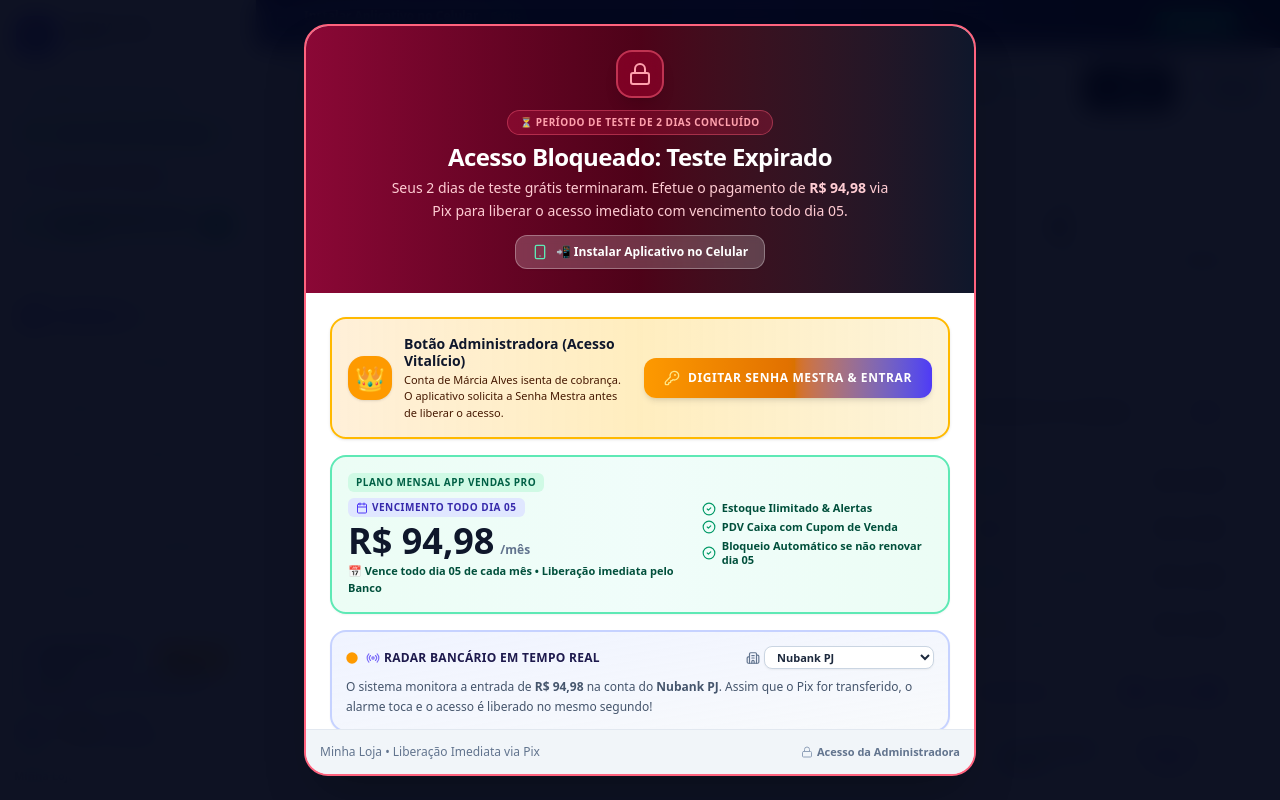
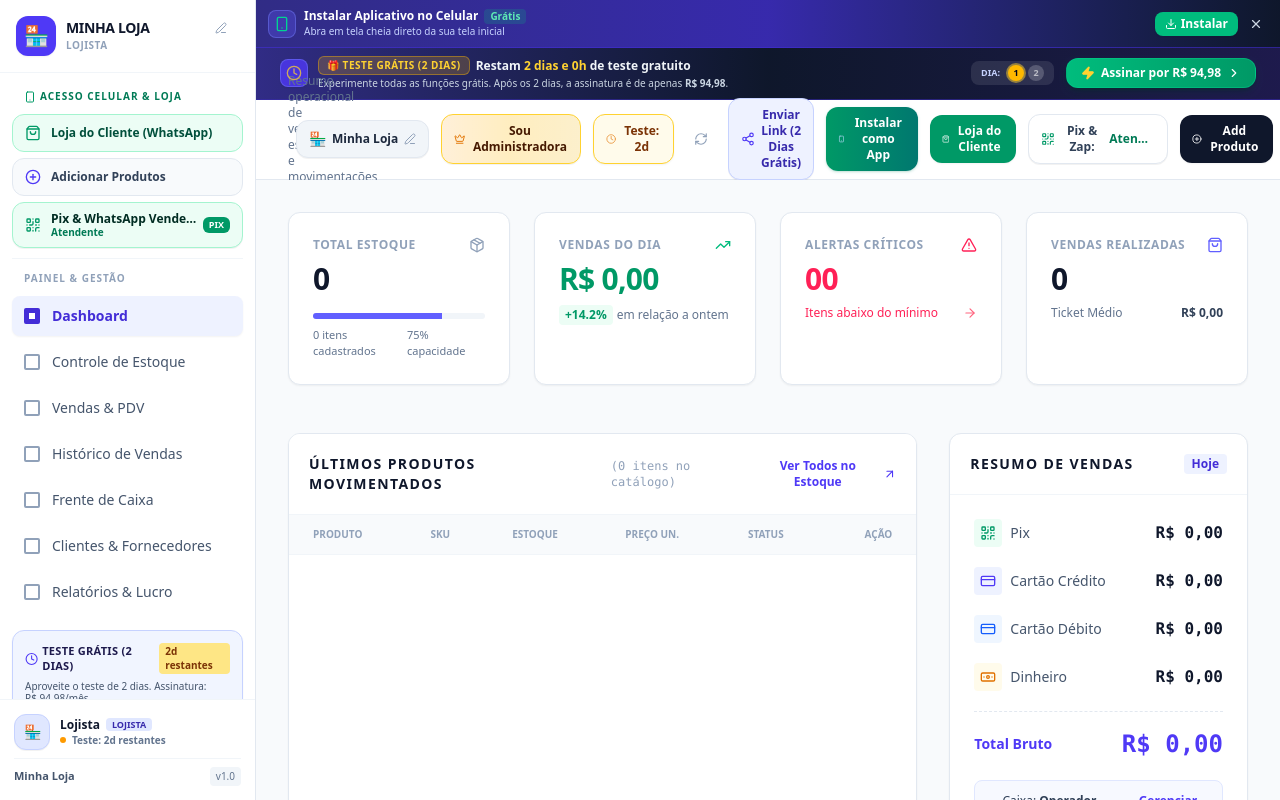
Before and after one commit to marciaalves050709-blip/Apvendas1, a React (Vite) app: page / in a window 1280 px wide. Built offline with nearby package versions, Linux system fonts and the light colour scheme.

Commit message:
feat: implement 2-day free trial for new users
Introduce a 2-day trial period for new accounts to improve onboarding. Added a share button in the header to allow users to easily invite others, and updated subscription logic to grant temporary access to non-paid users.

```diff
--- a/public/sw.js
+++ b/public/sw.js
@@ -1,5 +1,5 @@
-// appvendas Service Worker (PWA) - Version 17 (Fresh Network-First Cache)
-const CACHE_NAME = 'appvendas-pwa-v17';
+// appvendas Service Worker (PWA) - Version 18 (Fresh Network-First Cache)
+const CACHE_NAME = 'appvendas-pwa-v18';
 const PRECACHE_ASSETS = [
   '/',
   '/index.html',
--- a/src/components/layout/Header.tsx
+++ b/src/components/layout/Header.tsx
@@ -19,7 +19,8 @@ import {
   Edit3,
   Building2,
   Users,
-  QrCode
+  QrCode,
+  Share2
 } from 'lucide-react';
 import { formatCurrency } from '../../utils/pixHelper';
 import { PWAInstallButton } from '../pwa/PWAInstallButton';
@@ -53,6 +54,32 @@ export const Header: React.FC = () => {
   } = useApp();
 
   const [showCleanConfirm, setShowCleanConfirm] = useState(false);
+
+  const handleShareApp = async () => {
+    const shareUrl = window.location.origin;
+    const shareData = {
+      title: 'appvendas - Teste Grátis de 2 Dias',
+      text: 'Acesse o aplicativo appvendas com 2 dias de teste grátis (Estoque, PDV, Comprovante e Loja WhatsApp)!',
+      url: shareUrl
+    };
+
+    try {
+      if (navigator.share && navigator.canShare && navigator.canShare(shareData)) {
+        await navigator.share(shareData);
+        showToast('success', 'Compartilhado com Sucesso!', 'Link do aplicativo compartilhado.');
+      } else {
+        await navigator.clipboard.writeText(shareUrl);
+        showToast('success', '🔗 Link Copiado!', 'Envie este link para novos usuários. Ao abrir, eles terão 2 dias de teste grátis!');
+      }
+    } catch {
+      try {
+        await navigator.clipboard.writeText(shareUrl);
+        showToast('success', '🔗 Link Copiado!', 'Envie este link para novos usuários. Ao abrir, eles terão 2 dias de teste grátis!');
+      } catch {
+        showToast('info', 'Link do App:', shareUrl);
+      }
+    }
+  };
 
   const lowStockCount = products.filter(p => p.currentStock <= p.minStock).length;
 
@@ -188,6 +215,18 @@ export const Header: React.FC = () => {
           title="Recarregar versão mais recente do aplicativo"
         >
           <RefreshCw className="w-3.5 h-3.5" />
+        </button>
+
+        {/* Share App Link with 2 Days Free Trial */}
+        <button
+          type="button"
+          onClick={handleShareApp}
+          className="flex px-2 sm:px-3 py-1.5 sm:py-2 bg-indigo-50 hover:bg-indigo-100 text-indigo-800 border border-indigo-200 hover:border-indigo-300 rounded-xl font-bold text-xs items-center gap-1 sm:gap-1.5 transition-all shadow-2xs cursor-pointer active:scale-95"
+          title="Compartilhar link do aplicativo para novos clientes (com 2 dias de teste grátis!)"
+        >
+          <Share2 className="w-3.5 h-3.5 text-indigo-600 shrink-0" />
+          <span className="hidden sm:inline">Enviar Link (2 Dias Grátis)</span>
+          <span className="sm:hidden font-bold">Enviar Link</span>
         </button>
 
         {/* PWA Install Button for Mobile & Desktop */}
--- a/src/components/subscription/TrialBanner.tsx
+++ b/src/components/subscription/TrialBanner.tsx
@@ -111,8 +111,8 @@ export const TrialBanner: React.FC = () => {
     );
   }
 
-  if (!isSubscribed && !isAdmin && !isMasterAdmin) {
-    // AccessPaywall covers the entire screen for unpaid users
+  if (!isSubscribed && !isAdmin && !isMasterAdmin && !isTrialActive) {
+    // AccessPaywall covers the entire screen for unpaid users whose trial has expired
     return null;
   }
 
--- a/src/context/AppContext.tsx
+++ b/src/context/AppContext.tsx
@@ -276,9 +276,9 @@ export const MASTER_ADMIN_LIFETIME_SUBSCRIPTION: SubscriptionState = {
 export const DEFAULT_SUBSCRIPTION: SubscriptionState = {
   isSubscribed: false,
   trialStartDate: new Date().toISOString(),
-  trialDurationDays: 0,
+  trialDurationDays: 2,
   planPrice: 94.98,
-  planName: 'Plano Pro (Estoque + PDV + Loja WhatsApp)',
+  planName: 'Plano Pro (2 Dias Grátis de Teste)',
 };
 
 export const DEFAULT_SELLERS: SellerProfile[] = [
@@ -639,15 +639,20 @@ export const AppProvider: React.FC<{ children: React.ReactNode }> = ({ children
     }
   }, [isAdmin, isTestBlockMode]);
 
-  // Subscription state (Unpaid users are strictly blocked until Pix payment)
+  // Subscription state:
+  // New users automatically get 2 days of free trial (48 hours).
+  // Master admin has permanent lifetime access with master password.
+  // After 2 days expire, payment of R$ 94,98 is required.
   const [subscription, setSubscription] = useState<SubscriptionState>(() => {
     try {
       // If in test block mode, initialize directly as blocked
       if (localStorage.getItem('appvendas_test_block_active') === 'true') {
+        const expiredPast = new Date(Date.now() - 48 * 60 * 60 * 1000).toISOString();
         return {
           ...DEFAULT_SUBSCRIPTION,
           isSubscribed: false,
-          trialDurationDays: 0,
+          trialDurationDays: 2,
+          trialStartDate: expiredPast,
         };
       }
 
@@ -669,6 +674,13 @@ export const AppProvider: React.FC<{ children: React.ReactNode }> = ({ children
               isSubscribed: true
             };
           }
+          // If the user already has a saved trial, maintain their start date and duration
+          const duration = (parsed.trialDurationDays !== undefined && parsed.trialDurationDays > 0) ? parsed.trialDurationDays : 2;
+          return {
+            ...DEFAULT_SUBSCRIPTION,
+            ...parsed,
+            trialDurationDays: duration,
+          };
         } catch {}
       }
 
@@ -676,29 +688,6 @@ export const AppProvider: React.FC<{ children: React.ReactNode }> = ({ children
       if (isPixPaid) {
         let expiry = calculateNextDay5Expiry(new Date(), true).toISOString();
         let paymentRef = 'PIX-CONFIRMED';
-        if (saved) {
-          try {
-            const parsed = JSON.parse(saved);
-            if (parsed.subscriptionExpiresAt) {
-              const parsedTime = new Date(parsed.subscriptionExpiresAt).getTime();
-              if (!isNaN(parsedTime) && parsedTime > Date.now()) {
-                expiry = parsed.subscriptionExpiresAt;
-              }
-            }
-            if (parsed.lastPaymentRef) {
-              paymentRef = parsed.lastPaymentRef;
-            }
-            return {
-              ...DEFAULT_SUBSCRIPTION,
-              ...parsed,
-              isSubscribed: true,
-              subscriptionExpiresAt: expiry,
-              trialDurationDays: 0,
-              planPrice: 94.98,
-              lastPaymentRef: paymentRef
-            };
-          } catch {}
-        }
         return {
           ...DEFAULT_SUBSCRIPTION,
           isSubscribed: true,
@@ -709,8 +698,19 @@ export const AppProvider: React.FC<{ children: React.ReactNode }> = ({ children
         };
       }
 
-      // 3. Unpaid user: strictly blocked
-      return DEFAULT_SUBSCRIPTION;
+      // 3. Brand new user opening the link for the first time:
+      // Receives 2 full days (48 hours) of free trial!
+      const initialTrial: SubscriptionState = {
+        isSubscribed: false,
+        trialStartDate: new Date().toISOString(),
+        trialDurationDays: 2,
+        planPrice: 94.98,
+        planName: 'Plano Pro (2 Dias Grátis de Teste)',
+      };
+      try {
+        localStorage.setItem(STORAGE_KEYS.SUBSCRIPTION, JSON.stringify(initialTrial));
+      } catch {}
+      return initialTrial;
     } catch {
       return DEFAULT_SUBSCRIPTION;
     }
@@ -741,8 +741,12 @@ export const AppProvider: React.FC<{ children: React.ReactNode }> = ({ children
   }, [subscription]);
 
   // Derived Trial & Subscription status
+  // For new users or users with trialDurationDays, trial duration defaults to 2 days
+  const trialDurationDays = (subscription.trialDurationDays !== undefined && subscription.trialDurationDays > 0)
+    ? subscription.trialDurationDays
+    : (subscription.trialDurationDays === 0 ? 0 : 2);
   const trialStartMs = new Date(subscription.trialStartDate || Date.now()).getTime();
-  const trialDurationMs = (subscription.trialDurationDays || 0) * 24 * 60 * 60 * 1000;
+  const trialDurationMs = trialDurationDays * 24 * 60 * 60 * 1000;
   const trialEndMs = trialStartMs + trialDurationMs;
   const msRemaining = Math.max(0, trialEndMs - currentTimeMs);
 
@@ -784,12 +788,13 @@ export const AppProvider: React.FC<{ children: React.ReactNode }> = ({ children
 
   // Administrator is ALWAYS subscribed and NEVER expired (100% exempt from charges)
   const isSubscribed = Boolean(isAdmin || isSubscribedValid);
-  const isTrialActive = false; // No free unauthenticated trial: payment required for access
-  const isTrialExpired = !isAdmin && !isMasterAdmin && !subscription.isSubscribed;
-
-  // Total access allowed: Admin OR Valid Subscribed (NOT blocked due to Day 5)
-  // When in test block mode or user has not paid (isSubscribed is false), access is strictly blocked!
-  const isAccessAllowed = Boolean(!isTestBlockMode && (isAdmin || isMasterAdmin || (isSubscribedValid && !isBlockedDueToDay5)));
+  // Active trial: not admin, not paid subscribed, has trial days and remaining time > 0
+  const isTrialActive = Boolean(!isAdmin && !isMasterAdmin && !subscription.isSubscribed && trialDurationDays > 0 && msRemaining > 0);
+  const isTrialExpired = Boolean(!isAdmin && !isMasterAdmin && !subscription.isSubscribed && !isTrialActive);
+
+  // Total access allowed: Admin OR Valid Subscribed (NOT blocked due to Day 5) OR Active 2-Day Trial!
+  // When in test block mode or trial is expired or Day 5 unpaid, access is strictly blocked by AccessPaywall.
+  const isAccessAllowed = Boolean(!isTestBlockMode && (isAdmin || isMasterAdmin || (isSubscribedValid && !isBlockedDueToDay5) || isTrialActive));
 
   // Days remaining calculation:
   const trialDaysRemaining = isAdmin ? 999 : Math.floor(msRemaining / (24 * 60 * 60 * 1000));
--- a/src/main.tsx
+++ b/src/main.tsx
@@ -114,9 +114,9 @@ try {
         }
       }
 
-      // 4. Sanitize subscription: ensure unpaid users are blocked, but ANY user who paid via Pix is recognized and granted access!
-      const MIGRATION_KEY = 'appvendas_pix_security_v9_instant_access';
-      if (localStorage.getItem(MIGRATION_KEY) !== 'true') {
+      // 4. Sanitize subscription: Ensure new users receive a 2-day free trial!
+      const TRIAL_2DAYS_KEY = 'appvendas_trial_2days_v18';
+      if (localStorage.getItem(TRIAL_2DAYS_KEY) !== 'true') {
         const isPixPaidStored = localStorage.getItem('appvendas_pix_paid') === 'true';
         let isLegitPaid = isPixPaidStored;
         if (subRaw) {
@@ -128,25 +128,31 @@ try {
           } catch {}
         }
 
-        if (!isLegitPaid) {
-          // Unpaid users must be strictly blocked until real payment confirmation!
-          localStorage.removeItem('appvendas_pix_paid');
-          localStorage.removeItem('appvendas_pix_paid_timestamp');
-          const blockedSub = {
+        const isAdminStored = localStorage.getItem('appvendas_is_admin') === 'true' || localStorage.getItem('appvendas_admin_session') === 'active';
+        if (!isLegitPaid && !isAdminStored) {
+          // If the user already had a custom subscription, check if they were zeroed out by legacy migration
+          let existingSub: any = null;
+          if (subRaw) {
+            try {
+              existingSub = JSON.parse(subRaw);
+            } catch {}
+          }
+
+          // Grant fresh 2-day free trial for new users and unblock users whose trial duration was forced to 0
+          if (!existingSub || existingSub.trialDurationDays === 0 || !existingSub.trialDurationDays) {
+            const trialSub = {
               isSubscribed: false,
               trialStartDate: new Date().toISOString(),
-            trialDurationDays: 0,
+              trialDurationDays: 2,
               planPrice: 94.98,
-            planName: 'Plano Pro (Estoque + PDV + Loja WhatsApp)',
+              planName: 'Plano Pro (2 Dias Grátis de Teste)',
               subscriptionExpiresAt: '',
               lastPaymentRef: ''
             };
-          localStorage.setItem('descart_clean_subscription_v1', JSON.stringify(blockedSub));
-        } else {
-          // Ensure paid flag is preserved
-          localStorage.setItem('appvendas_pix_paid', 'true');
+            localStorage.setItem('descart_clean_subscription_v1', JSON.stringify(trialSub));
           }
-        localStorage.setItem(MIGRATION_KEY, 'true');
+        }
+        localStorage.setItem(TRIAL_2DAYS_KEY, 'true');
       }
     }
   }
@@ -156,7 +162,7 @@ try {
 
 // Register PWA service worker safely for installability and offline support
 if (typeof window !== 'undefined' && 'serviceWorker' in navigator) {
-  navigator.serviceWorker.register('/sw.js?v=17', { scope: '/' })
+  navigator.serviceWorker.register('/sw.js?v=18', { scope: '/' })
     .then((reg) => {
       reg.update().catch(() => {});
       if (reg.waiting) {
```
Lines whose indentation alone changed are shown as unchanged.
